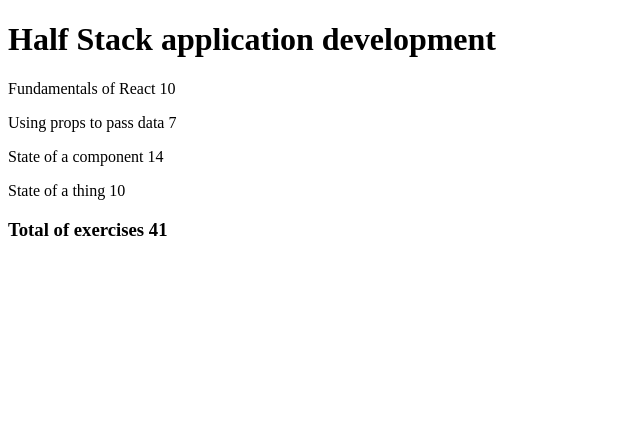
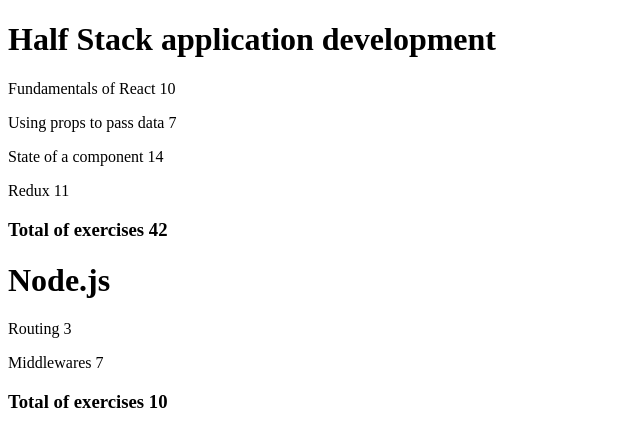
Before and after one commit to Veera-helli/FS_Open2022, a JavaScript app in the folder Osa2/kurssitiedot/: page / in a window 1280 px wide. Shown: the top 446 px of the page, without its empty margins (0-640 px from the left). Built offline with nearby package versions, Linux system fonts and the light colour scheme.

Commit message:
2.4 done

```diff
--- a/Osa2/kurssitiedot/src/App.js
+++ b/Osa2/kurssitiedot/src/App.js
@@ -12,16 +12,6 @@
       <p>
         {props.part.name} {props.part.exercises}
       </p>
-    </div>
-  );
-};
-
-const Content = (props) => {
-  return (
-    <div>
-      <Part part={props.parts[0]} />
-      <Part part={props.parts[1]} />
-      <Part part={props.parts[2]} />
     </div>
   );
 };
@@ -54,7 +44,8 @@
 };
 
 const App = () => {
-  const course = {
+  const courses = [
+    {
       name: "Half Stack application development",
       id: 1,
       parts: [
@@ -74,16 +65,37 @@
           id: 3,
         },
         {
-        name: "State of a thing",
-        exercises: 10,
+          name: "Redux",
+          exercises: 11,
           id: 4,
         },
       ],
-  };
+    },
+    {
+      name: "Node.js",
+      id: 2,
+      parts: [
+        {
+          name: "Routing",
+          exercises: 3,
+          id: 1,
+        },
+        {
+          name: "Middlewares",
+          exercises: 7,
+          id: 2,
+        },
+      ],
+    },
+  ];
 
   return (
     <div>
-      <Course course={course} />
+      <div>
+        {courses.map((course) => (
+          <Course course={course} key={course.id} />
+        ))}
+      </div>
     </div>
   );
 };
```
Lines whose indentation alone changed are shown as unchanged.
